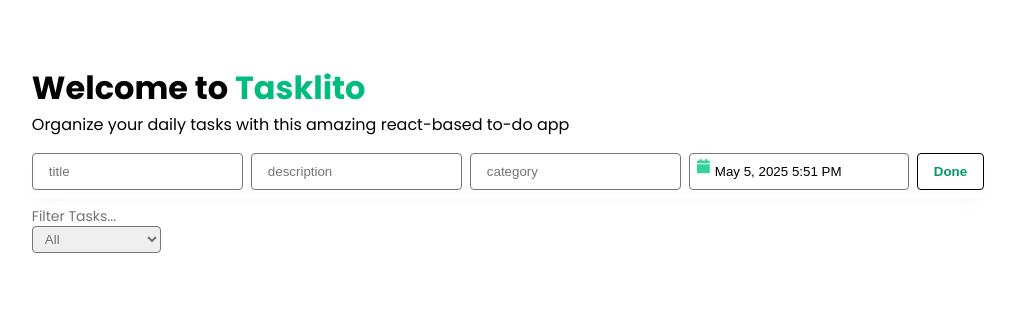
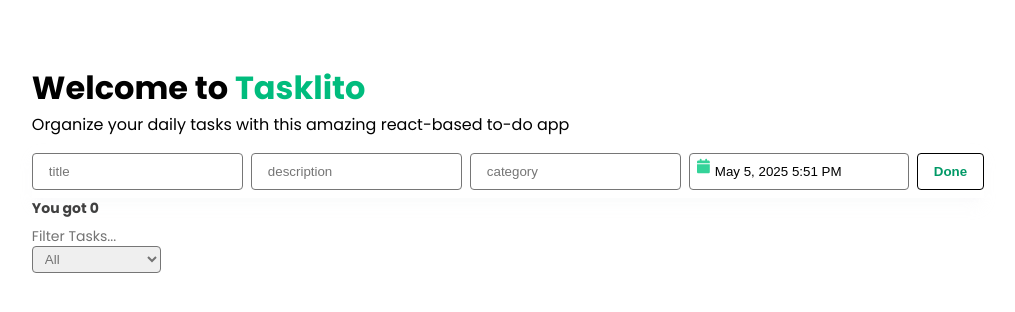
Before and after one commit to Mohamed-Maghraby/tasklito, a React (Vite) app: page / in a window 1280 px wide. Shown: the top 312 px of the page, without its empty margins (132-1147 px from the left). Built offline with nearby package versions, Linux system fonts and the light colour scheme.

Commit message:
Separate context for filter options, spli ttask context to value and api

```diff
--- a/src/components/CreateTask.jsx
+++ b/src/components/CreateTask.jsx
@@ -1,5 +1,5 @@
-import { useCallback, useEffect, useState } from "react";
-import { useTasks } from "../contexts/TasksProvider";
+import { memo, useCallback, useEffect, useState } from "react";
+import { useTasksAPIContext } from "../contexts/TasksProvider";
 import DateInput from "./DateInput";
 import { v4 as uuidv4 } from 'uuid';
 import useRender from '../hooks/useRender'
@@ -14,11 +14,11 @@
   completed: false,
 };
 
-function CreateTask() {
+const CreateTask = memo(()=> {
 
-  const { addTasks } = useTasks();
+  const { tasksApi:{addTasks} } = useTasksAPIContext();
   const [newTask, setNewTask] = useState(init);
-
+  // const addTasks = tasksApi.addTasks
   useRender('create task', 'console')
 
   function handleInputOnChange(e) {
@@ -66,6 +66,6 @@
       <button type="submit" className="button-primary">Done</button>
     </form>
   );
-}
+})
 
 export default CreateTask;
--- /dev/null
+++ b/src/components/DisplayTasksCounts.jsx
@@ -0,0 +1,13 @@
+import React from 'react'
+import { useTasksValueContext } from '../contexts/TasksProvider'
+import useRender from '../hooks/useRender'
+
+function DisplayTasksCounts() {
+    const {tasksLength} = useTasksValueContext()
+    useRender('DisplayTasksCounts', 'console')
+  return (
+    <div className='text-sm text-neutral-700 font-bold'>You got {tasksLength}</div>
+  )
+}
+
+export default DisplayTasksCounts
--- a/src/components/EditTask.jsx
+++ b/src/components/EditTask.jsx
@@ -1,5 +1,5 @@
 import React, { useEffect, useState, useRef, useCallback } from "react";
-import { useTasks } from "../contexts/TasksProvider";
+import { useTasksAPIContext } from "../contexts/TasksProvider";
 import useOutsideClick from "../hooks/useOutsideClick ";
 import DateInput from "./DateInput";
 import { X } from "lucide-react";
@@ -8,7 +8,7 @@
 function EditTask({ task, setIsVisible }) {
     const [updatedTask, setUpdatedTask] = useState(task);
     const [isHovered, setIsHovered] = useState(false);
-    const { editTask } = useTasks();
+    const { tasksApi:{editTask} } = useTasksAPIContext();
     const editFormRef = useRef();
 
     useOutsideClick(editFormRef, () => setIsVisible(false));
--- a/src/components/Task.jsx
+++ b/src/components/Task.jsx
@@ -6,13 +6,13 @@
  */
 
 import React, { useEffect, useState } from "react";
-import { useTasks } from "../contexts/TasksProvider";
+import { useTasksAPIContext } from "../contexts/TasksProvider";
 import { Trash } from "lucide-react";
 import EditTask from "./EditTask";
 
 function Task({ task }) {
   const { title, category, dueto, completed } = task;
-  const { deleteTask, completedToggle } = useTasks();
+  const { tasksApi:{deleteTask, completedToggle} } = useTasksAPIContext();
   const [isHovered, setIsHovered] = useState(false);
   const [isVisible, setIsVisible] = useState(false);
 
--- a/src/components/TaskList.jsx
+++ b/src/components/TaskList.jsx
@@ -1,16 +1,16 @@
 import { useEffect, useState } from 'react'
 import Task from './Task';
-import { useTasks } from '../contexts/TasksProvider';
+import { useTasksValueContext } from '../contexts/TasksProvider';
+import { useTasksFiltersOptionContext } from '../contexts/TasksFiltersOptionProvider';
 function TaskList() {
 
-  const { tasks, tasksFilterOption } = useTasks()
-
+  const { tasks } = useTasksValueContext()
+  const { tasksFilterOption } = useTasksFiltersOptionContext()
 
 
   useEffect(() => {
     console.log("task render");
   });
-
 
   return (
     <div className='tasks h-110 overflow-y-auto bg-white rounded-md my-1'>
--- a/src/components/TasksFilter.jsx
+++ b/src/components/TasksFilter.jsx
@@ -1,8 +1,9 @@
 import { useEffect, useState } from 'react'
-import { useTasks } from '../contexts/TasksProvider'
+import { useTasksFiltersOptionContext } from '../contexts/TasksFiltersOptionProvider';
 
 function TasksFilter() {
-    const { filterTasks } = useTasks()
+    const { filterTasks } = useTasksFiltersOptionContext()
+
     const [option, setOption] = useState('all')
     useEffect(()=>{
         filterTasks(option)
--- /dev/null
+++ b/src/contexts/TasksFiltersOptionProvider.jsx
@@ -0,0 +1,29 @@
+import React, { createContext, useContext, useState } from 'react'
+
+const TasksFiltersOptionContext = createContext()
+
+
+function TasksFiltersOptionProvider({children}) {
+    const [tasksFilterOption, setTasksFilterOption] = useState('')
+
+    function filterTasks (option) {
+        setTasksFilterOption(option)
+    }
+
+  return (
+    <TasksFiltersOptionContext.Provider value={{tasksFilterOption, filterTasks}}>
+        {children}
+    </TasksFiltersOptionContext.Provider>
+
+  )
+}
+
+function useTasksFiltersOptionContext() {
+  const context = useContext(TasksFiltersOptionContext)
+  if (context === undefined) {
+    console.error("TaskContext is used outside TaskProvider")
+    return;
+  }
+  return context;
+}
+export {TasksFiltersOptionProvider, useTasksFiltersOptionContext}
--- a/src/contexts/TasksProvider.jsx
+++ b/src/contexts/TasksProvider.jsx
@@ -4,15 +4,27 @@
  * unnecessary, it should only re-renders when its local state changes or create a new task,
  * but when filter options changes it re-renders.
  * Consider more state unrelated to tasks updated happen here it will cause waste renders.
+ *
+ * Updates:
+ * Created a separate context and provider for filter options, components that does nopt use the options
+ * provider won't get re-render.
+ * unnecessary re-renders for components like DisplayTasksCounts and createTasks, when fn like toggle or edit
+ * gets executed, that's because the provider gets re-render and all consumers do so.
+ * Even when provider got separated to values, and api that didn't solve the issue.
+ *
+ * Goal:
+ * when any fn gets executed like toggle or edit, subscribed components that don't get effected should
+ * be optimized
  */
-import { createContext, useContext, useEffect, useMemo, useState } from "react";
+import { createContext, useCallback, useContext, useEffect, useMemo, useState } from "react";
 
-const TasksContext = createContext()
+const TasksAPIContext = createContext()
+const TasksValueContext = createContext()
 
 function TasksProvider({ children }) {
   const [tasks, setTasks] = useState([])
-  const [tasksFilterOption, setTasksFilterOption] = useState('')
   const [loadedFromStorage, setLoadedFromStorage] = useState(false);
+  const tasksLength = tasks.length
 
 
   useEffect(() => {
@@ -48,7 +60,9 @@
   }, [tasks, loadedFromStorage]);
 
 
-  function addTasks(task) {
+  const tasksApi = useMemo(() => {
+
+    function addTasks (task) {
       if (!task.title) return;
       setTasks((prev) => [...prev, task]); //use updater function to avoid stale state
       console.log(task);
@@ -76,29 +90,33 @@
           t.id === task.id ? { ...t, completed: !t.completed } : t
         )
       );
+
     }
 
-  function filterTasks (option) {
-    setTasksFilterOption(option)
-  }
+    return { addTasks, editTask, deleteTask, completedToggle }
+
+  }, [tasks])
+
 
   return (
-    <TasksContext.Provider value={{
-      tasks,
-      tasksFilterOption,
-      addTasks,
-      editTask,
-      deleteTask,
-      completedToggle,
-      filterTasks,
-    }}>
+    <TasksAPIContext.Provider value={{tasksApi}}>
+      <TasksValueContext.Provider value={{tasks, tasksLength}}>
         {children}
-    </TasksContext.Provider>
+      </TasksValueContext.Provider>
+    </TasksAPIContext.Provider>
   )
 }
 
-function useTasks() {
-  const context = useContext(TasksContext)
+function useTasksAPIContext() {
+  const context = useContext(TasksAPIContext)
+  if (context === undefined) {
+    console.error("TaskContext is used outside TaskProvider")
+    return;
+  }
+  return context;
+}
+function useTasksValueContext() {
+  const context = useContext(TasksValueContext)
   if (context === undefined) {
     console.error("TaskContext is used outside TaskProvider")
     return;
@@ -106,4 +124,5 @@
   return context;
 }
 
-export { TasksProvider, useTasks }
+
+export { TasksProvider, useTasksAPIContext, useTasksValueContext }
--- a/src/pages/Home.jsx
+++ b/src/pages/Home.jsx
@@ -1,7 +1,13 @@
+/*Components*/
 import TaskList from '../components/TaskList'
-import { TasksProvider } from '../contexts/TasksProvider'
 import CreateTask from '../components/CreateTask'
 import TasksFilter from '../components/TasksFilter'
+import DisplayTasksCounts from '../components/DisplayTasksCounts'
+
+/*context*/
+import { TasksProvider } from '../contexts/TasksProvider'
+import { TasksFiltersOptionProvider } from '../contexts/TasksFiltersOptionProvider'
+
 function Home() {
   return (
     <div className='home flex flex-col items-center section-margin relative'>
@@ -10,8 +16,11 @@
         <p className='mt-0 mb-2'>Organize your daily tasks with this amazing react-based to-do app</p>
         <TasksProvider>
           <CreateTask></CreateTask>
-          <TasksFilter></TasksFilter>
-          <TaskList></TaskList>
+          <TasksFiltersOptionProvider>
+            <DisplayTasksCounts></DisplayTasksCounts>
+            <TasksFilter></TasksFilter>
+            <TaskList></TaskList>
+          </TasksFiltersOptionProvider>
         </TasksProvider>
       </div>
     </div>
```
Lines whose indentation alone changed are shown as unchanged.
